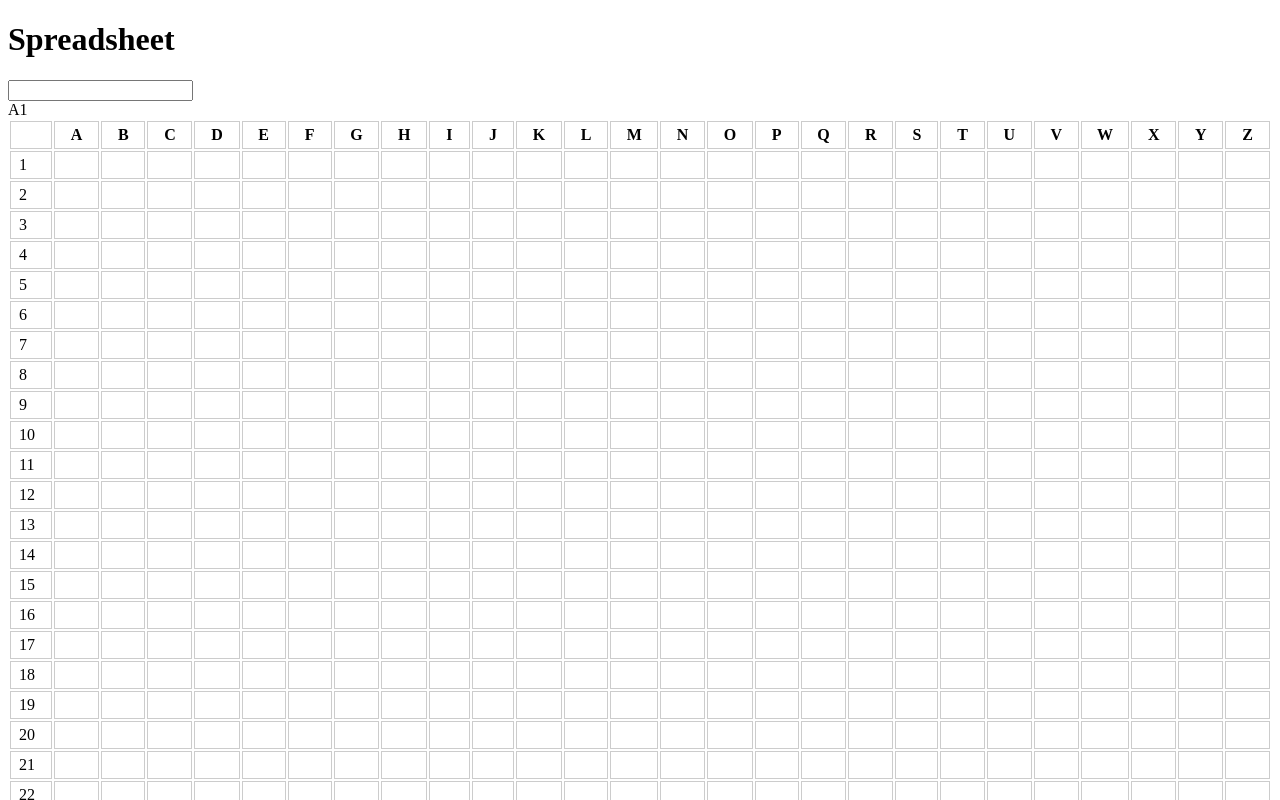
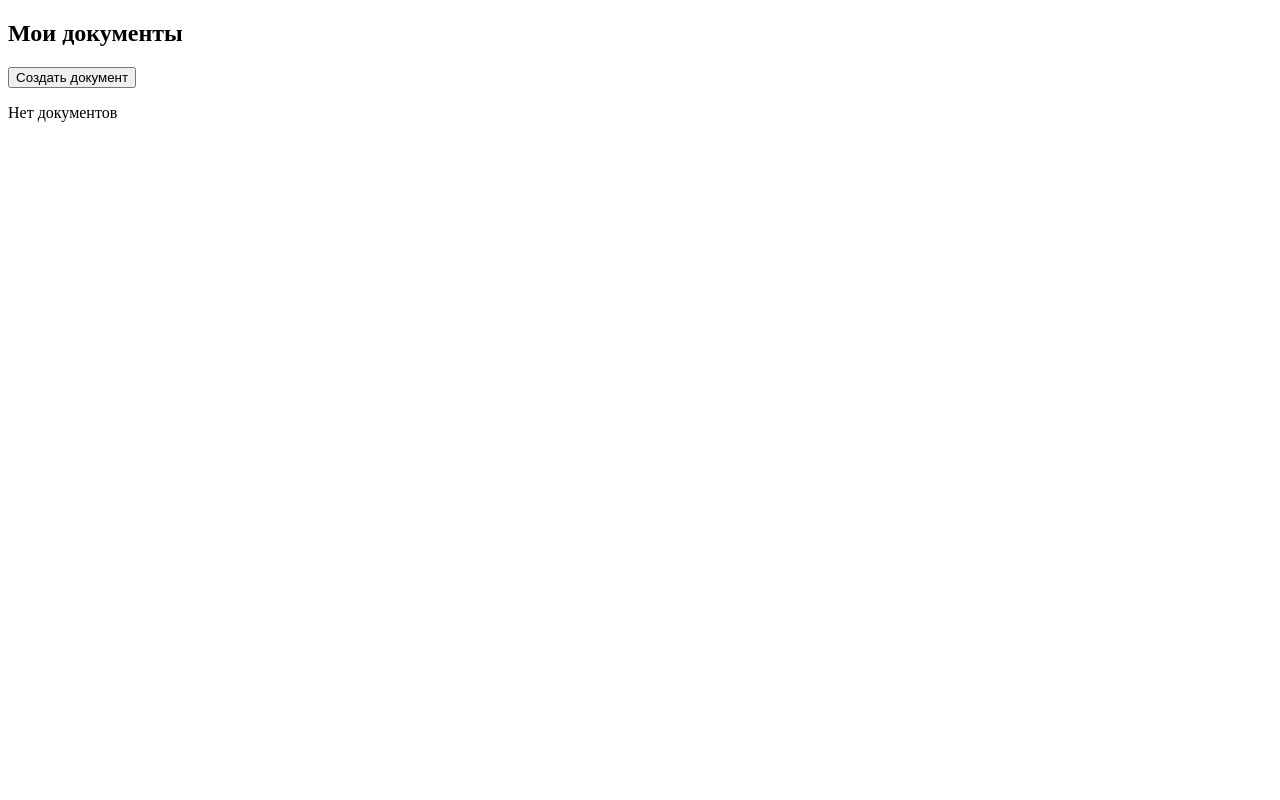
Before and after one commit to AlyonaM-ip/visual, a React (Vite) app in the folder spreadsheet/spreadsheet-app/: page / in a window 1280 px wide. Shown: the top 800 px of the page. Built offline with nearby package versions, Linux system fonts and the light colour scheme.

Commit message:
edit main app.tsx with event onClick

```diff
--- a/spreadsheet/spreadsheet-app/src/App.tsx
+++ b/spreadsheet/spreadsheet-app/src/App.tsx
@@ -1,12 +1,18 @@
+import { useState } from 'react';
+import Dashboard from './components/Dashboard/Dashboard';
 import Spreadsheet from './components/Spreadsheet/Spreadsheet';
 
-function App() {
-  return (
-    <div className="app">
-      <h1>Spreadsheet</h1>
-      <Spreadsheet />
-    </div>
-  );
+export default function App() {
+  const [activeDoc, setActiveDoc] = useState<string | null>(null);
+
+  if (activeDoc) {
+    return (
+      <div>
+        <button onClick={() => setActiveDoc(null)}>Назад к списку</button>
+        <Spreadsheet />
+      </div>
+    );
+  }
+
+  return <Dashboard onOpen={(id) => setActiveDoc(id)} />;
 }
-
-export default App;
--- a/spreadsheet/spreadsheet-app/src/components/Dashboard/Dashboard.tsx
+++ b/spreadsheet/spreadsheet-app/src/components/Dashboard/Dashboard.tsx
@@ -58,7 +58,7 @@ export default function Dashboard({ onOpen }: DashboardProps) {
     }
   };
 
-    return (
+return (
     <div>
       <h2>Мои документы</h2>
 
```
